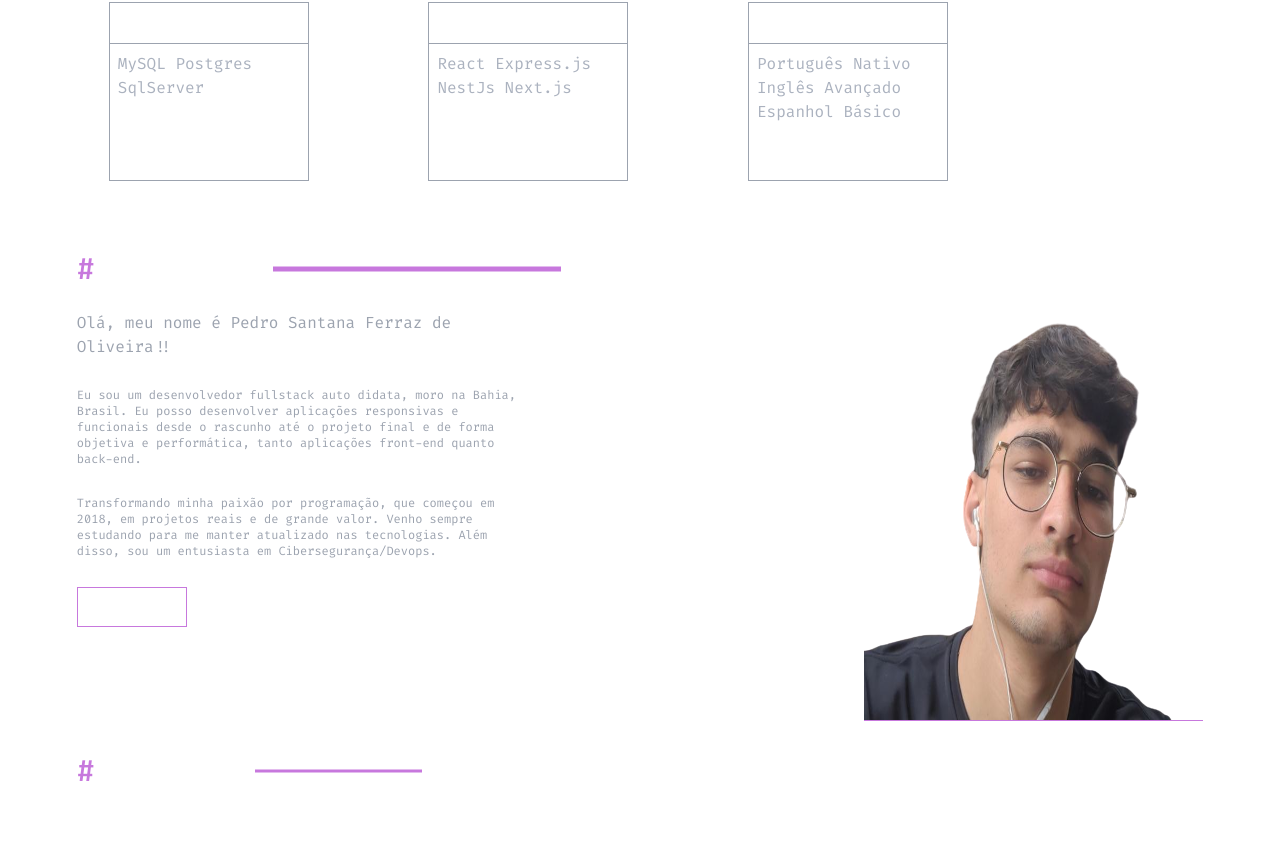
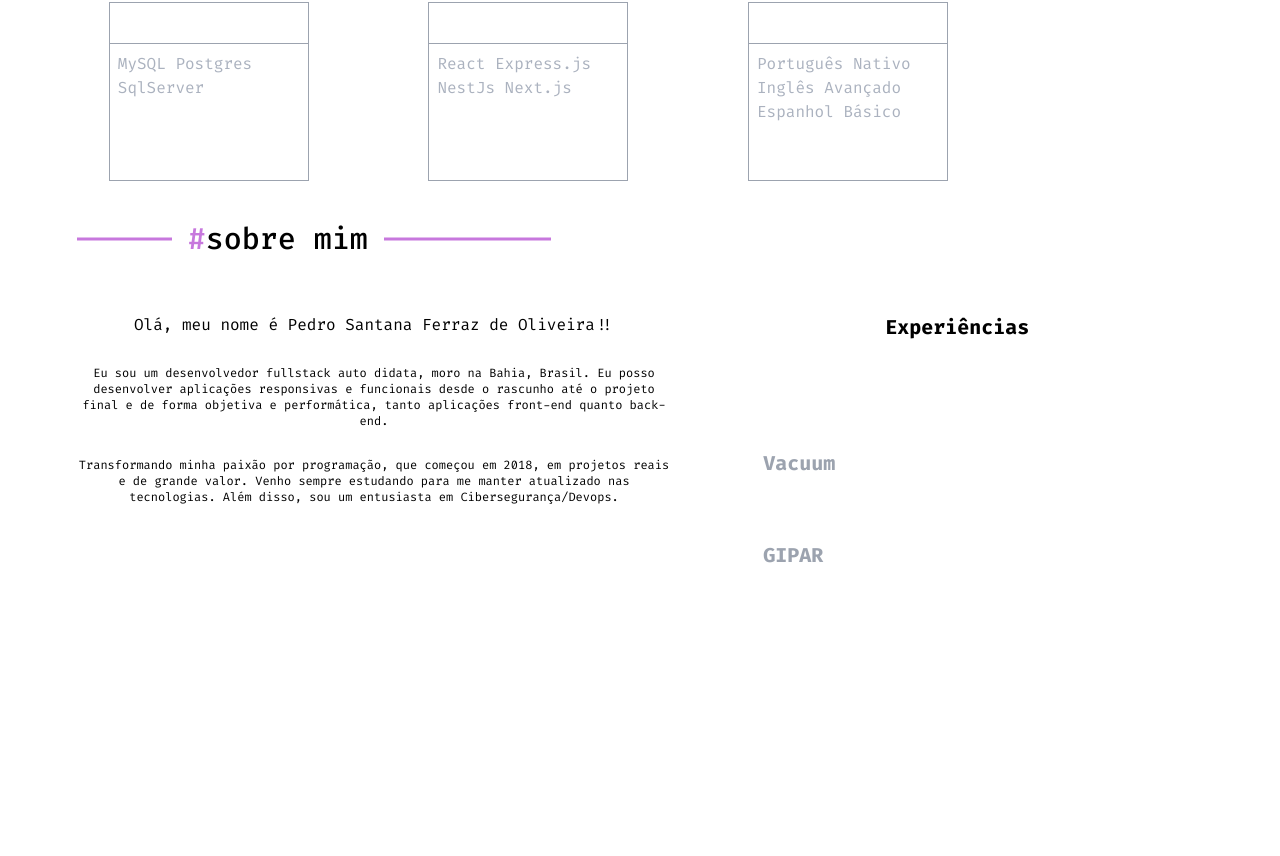
Before and after one commit to PedroSantanaa/MyPortfolio, a Next.js app in the folder my-portfolio/: page / in a window 1280 px wide. Shown: the part 2224-3080 px from the top of the page. Built offline with nearby package versions, Linux system fonts and the light colour scheme.

Commit message:
feat: add exp and change style

```diff
--- a/my-portfolio/src/components/Aboutme.tsx
+++ b/my-portfolio/src/components/Aboutme.tsx
@@ -2,6 +2,7 @@
 import Image from 'next/image'
 import Button from './Button'
 import { title } from 'process'
+import Exp from './Exp'
 
 type Props={
   titleIcon: string
@@ -9,22 +10,27 @@ type Props={
 
 const Aboutme = ({titleIcon}:Props) => {
   return (
-    <div id='sobre' className='w-[88%] 2xl:w-[1500px] 2xl:h-[508px] mx-auto mt-8 2xl:mt-36 flex flex-wrap justify-center items-center lg:justify-between '>
-      <div className='mb-14 flex flex-col gap-6'>
-        <div className='flex gap-4'>
-          <h1 className='text-white font-medium text-3xl'><span className='text-[#C778DD]'>{titleIcon}</span>sobre mim</h1>
-          <Image src={'/line2.svg'} alt='line2' width={800} height={2} className='hidden lg:block lg:w-72 2xl:w-full'/>
+    <div className='h-[720px]'>
+      <div id='sobre' className='w-[88%] 2xl:w-[1500px] 2xl:h-[508px] mx-auto pt-10'>
+        <div className='mb-14 flex flex-col gap-6'>
+          <div className='flex gap-4'>
+            <Image src={'/line4.svg'} alt='line2' width={95} height={2} />
+            <h1 className='text-black font-medium text-3xl'><span className='text-[#C778DD]'>{titleIcon}</span>sobre mim</h1>
+            <Image src={'/line2.svg'} alt='line2' width={167} height={2} />
+          </div>
         </div>
-        <div className='flex flex-col gap-7 w-[88%] lg:w-[450px] 2xl:w-[800px] '>
-            <p className='text-gray-400'>Olá, meu nome é Pedro Santana Ferraz de Oliveira!!</p>
-            <p className='text-gray-400 text-xs 2xl:text-base'>Eu sou um desenvolvedor fullstack auto didata, moro na Bahia,
-            Brasil. Eu posso desenvolver aplicações responsivas e funcionais desde o rascunho até o projeto final e de forma objetiva e performática, tanto aplicações front-end quanto back-end.</p>
-            <p className='text-gray-400 text-xs 2xl:text-base'>Transformando minha paixão por programação, que começou em 2018, em projetos reais e de grande valor. Venho sempre estudando para me manter atualizado nas tecnologias. Além disso, sou um entusiasta em Cibersegurança/Devops.</p>
-            <Button type='red' content='Experiências ->' redirect='/sobre' />
-          </div>
-      </div>
-      <div >
-        <Image src={'/file-removebg-preview.png'} alt='foto' width={339} height={507} className='border-b border-[#C778DD] '/>
+        <div className='flex gap-10 text-center'>
+          <div className='flex flex-col gap-7 w-[650px]'>
+              <p className='text-black'>Olá, meu nome é Pedro Santana Ferraz de Oliveira!!</p>
+              <p className='text-black text-xs 2xl:text-base'>Eu sou um desenvolvedor fullstack auto didata, moro na Bahia,
+              Brasil. Eu posso desenvolver aplicações responsivas e funcionais desde o rascunho até o projeto final e de forma objetiva e performática, tanto aplicações front-end quanto back-end.</p>
+              <p className='text-black text-xs 2xl:text-base'>Transformando minha paixão por programação, que começou em 2018, em projetos reais e de grande valor. Venho sempre estudando para me manter atualizado nas tecnologias. Além disso, sou um entusiasta em Cibersegurança/Devops.</p>
+            </div>
+            <div>
+              <p className='text-xl font-bold'>Experiências</p>
+                        <Exp/>
+            </div>
+        </div>
       </div>
     </div>
   )
```
